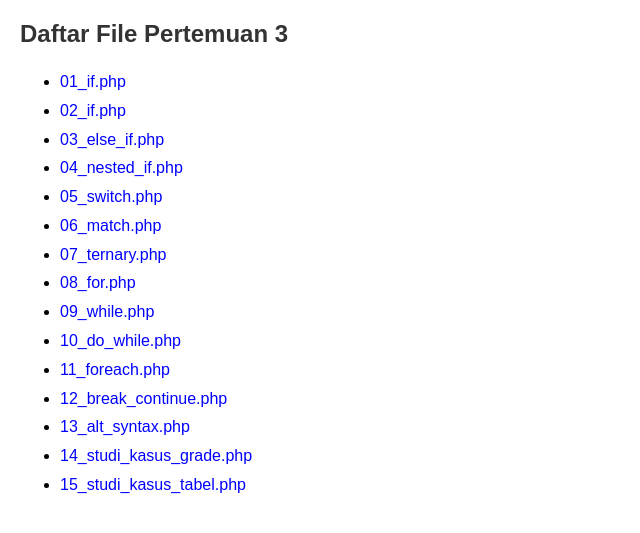
After one commit to dbasitbdw/pemrograman-web-b, a PHP site: page /pertemuan-03/index.php in a window 1280 px wide. The commit adds this page. Shown: the top 533 px of the page, without its empty margins (0-640 px from the left). Run offline with PHP 8.4, Linux system fonts and the light colour scheme; some libraries are stand-ins or nearby versions.

Commit message:
Pertemuan 3 : buat index.php di root folder 3 nya

```diff
--- a/pertemuan-03/15_studi_kasus_tabel.php
+++ b/pertemuan-03/15_studi_kasus_tabel.php
@@ -12,7 +12,7 @@ for ($i = 1; $i <= 5; $i++) {
 echo "\nFaktorial\n";
 for ($n = 1; $n <= 6; $n++) {
     $f = 1;
-    for ($k = 1; $k <= n; $k++) {
+    for ($k = 1; $k <= $n; $k++) {
         $f *= $k;
     }
     echo "$n! = $f\n";
--- /dev/null
+++ b/pertemuan-03/index.php
@@ -0,0 +1,47 @@
+<!DOCTYPE html>
+<html lang="id">
+<head>
+    <meta charset="UTF-8">
+    <meta name="viewport" content="width=device-width, initial-scale=1.0">
+    <title>Pertemuan 3</title>
+    <style>
+        body {
+            font-family: Arial, sans-serif;
+            margin: 20px;
+        }
+        h2 {
+            color: #333;
+        }
+        ul {
+            line-height: 1.8;
+        }
+        a {
+            color: blue;
+            text-decoration: none;
+        }
+        a:hover {
+            text-decoration: underline;
+        }
+    </style>
+</head>
+<body>
+    <h2>Daftar File Pertemuan 3</h2>
+    <ul>
+        <li><a href="01_if.php">01_if.php</a></li>
+        <li><a href="02_if.php">02_if.php</a></li>
+        <li><a href="03_else_if.php">03_else_if.php</a></li>
+        <li><a href="04_nested_if.php">04_nested_if.php</a></li>
+        <li><a href="05_switch.php">05_switch.php</a></li>
+        <li><a href="06_match.php">06_match.php</a></li>
+        <li><a href="07_ternary.php">07_ternary.php</a></li>
+        <li><a href="08_for.php">08_for.php</a></li>
+        <li><a href="09_while.php">09_while.php</a></li>
+        <li><a href="10_do_while.php">10_do_while.php</a></li>
+        <li><a href="11_foreach.php">11_foreach.php</a></li>
+        <li><a href="12_break_continue.php">12_break_continue.php</a></li>
+        <li><a href="13_alt_syntax.php">13_alt_syntax.php</a></li>
+        <li><a href="14_studi_kasus_grade.php">14_studi_kasus_grade.php</a></li>
+        <li><a href="15_studi_kasus_tabel.php">15_studi_kasus_tabel.php</a></li>
+    </ul>
+</body>
+</html>
```
